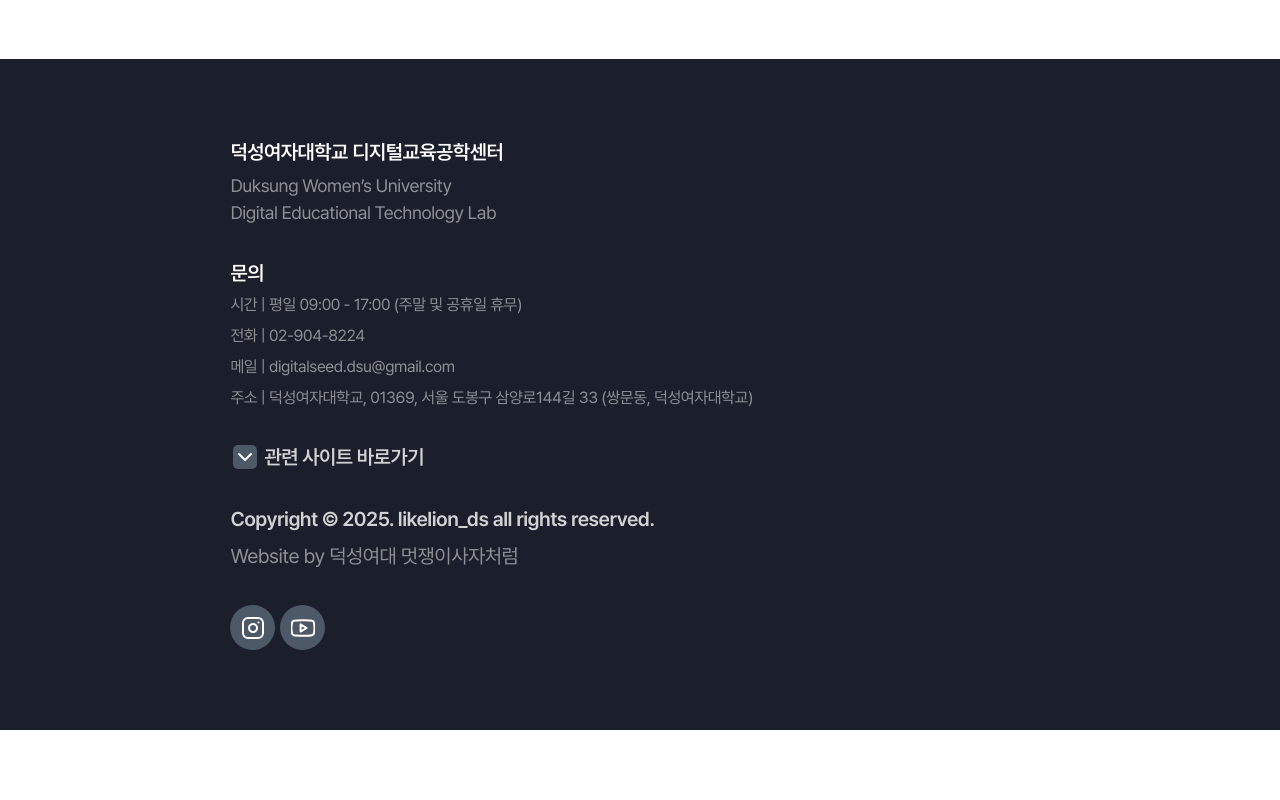
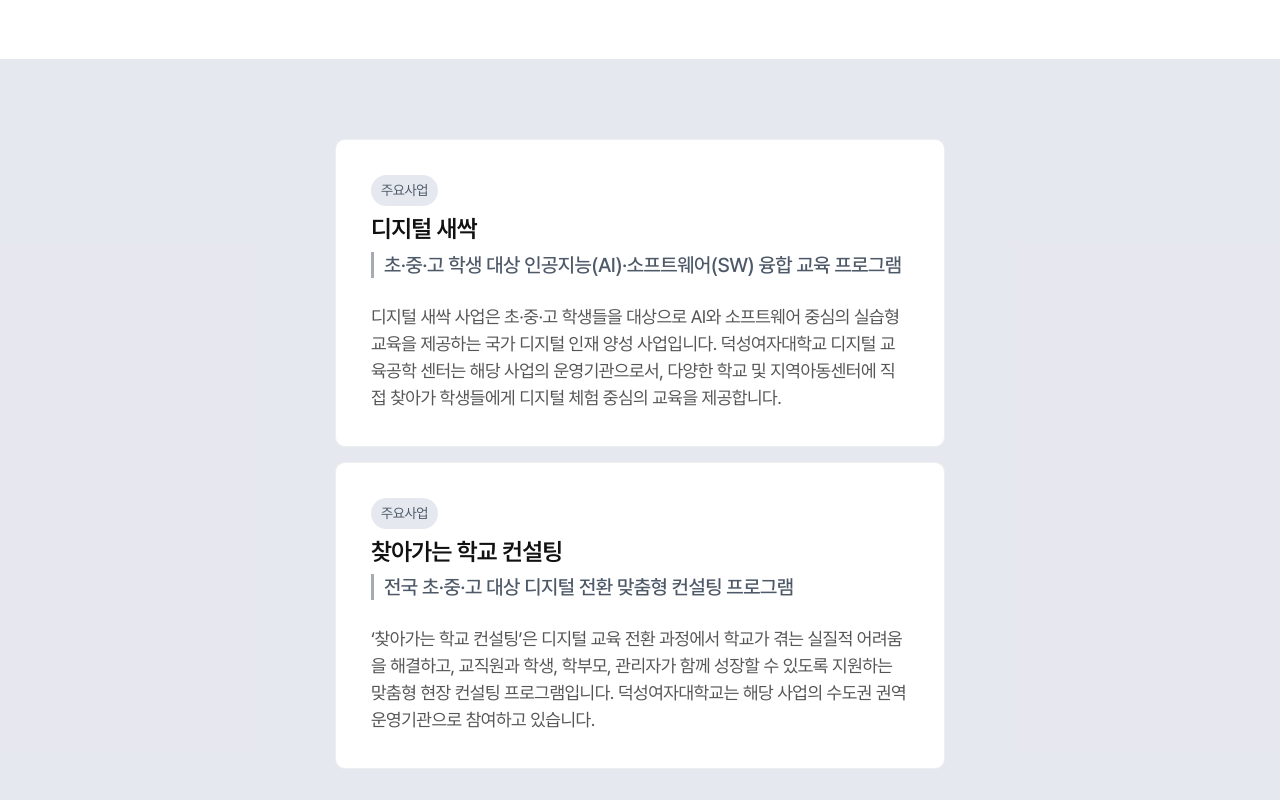
Before and after one commit to DS-DET-LAB/DS-DET-LAB, a React (Vite) app: page / in a window 1280 px wide. Shown: the part 1280-2080 px from the top of the page. Before the commit the page ends 2010 px from the top, so only its background shows below. Built offline with nearby package versions, Linux system fonts and the light colour scheme.

Commit message:
✨ Feat: BusinessCard, Chip 컴포넌트 구현 (#9)

```diff
--- a/src/routes/main/Main.jsx
+++ b/src/routes/main/Main.jsx
@@ -3,8 +3,10 @@
 import * as M from '@main/MainStyle';
 import Shortcut from '@main/components/shortcut/Shortcut';
 import SloganLogo from '@main/components/slogan-logo/SloganLogo';
+import BusinessCard from '@main/components/business-card/BusinessCard';
 import InformModal from '@main/components/inform-modal/InformModal';
 import { SHORTCUTS } from '@main/constants/shortcut/Shortcuts';
+import { MAIN_BUSINESS } from '@main/constants/business/MainBusiness';
 
 function Main() {
   const isMobile = useMediaQuery('(max-width: 767px)');
@@ -22,6 +24,18 @@
 
       <SloganLogo />
 
+      <M.BusinessSection isMobile={isMobile}>
+        {MAIN_BUSINESS.map((biz, idx) => (
+          <BusinessCard
+            key={idx}
+            category={biz.category}
+            title={biz.title}
+            subTitle={biz.subTitle}
+            content={biz.content}
+          />
+        ))}
+      </M.BusinessSection>
+
       {isModalOpen && <InformModal shortcut={isModalOpen} onClose={() => setIsModalOpen(false)} />}
     </>
   );
--- a/src/routes/main/MainStyle.js
+++ b/src/routes/main/MainStyle.js
@@ -12,4 +12,12 @@
   box-shadow: 0 4px 4px 0 ${palette.mainNavy.navy10};
 `;
 
-export const Main = styled.div``;
+export const BusinessSection = styled.div`
+  display: flex;
+  justify-content: center;
+  align-items: center;
+  padding: ${({ isMobile }) => (isMobile ? '30px 20px' : '80px 340px')};
+  gap: 15px;
+  flex-wrap: wrap;
+  background-color: ${palette.mainNavy.navy10};
+`;
--- /dev/null
+++ b/src/routes/main/components/business-card/BusinessCard.jsx
@@ -0,0 +1,51 @@
+import useMediaQuery from '@hooks/useMediaQuery';
+import * as B from '@main/components/business-card/businessCardStyle';
+import Chip from '@main/components/chip/Chip';
+
+/**
+ * BusinessCard 컴포넌트
+ *
+ * 메인 페이지에서 사용하는 주요 사업의 카드 형태 컴포넌트입니다.
+ * 카테고리(Chip), 제목, 부제목, 설명 내용을 표시합니다.
+ *
+ * @component
+ * @param {string} category - 사업 카테고리 (예: "주요사업")
+ * @param {string} title - 사업명 (예: "디지털 새싹")
+ * @param {string} subTitle - 부제목 / 간단 설명
+ * @param {string} content - 상세 설명
+ *
+ * @example
+ * <BusinessCard
+ *   category="주요사업"
+ *   title="디지털 새싹"
+ *   subTitle="초·중·고 학생 대상 AI·SW 융합 교육 프로그램"
+ *   content="디지털 새싹 사업은 초·중·고 학생들을 대상으로 AI와 SW 중심의 실습형 교육을 제공하는 국가 디지털 인재 양성 사업입니다."
+ * />
+ *
+ * @author 김서윤
+ */
+
+function BusinessCard({ category, title, subTitle, content }) {
+  const isMobile = useMediaQuery('(max-width: 767px)');
+  const isTablet = useMediaQuery('(min-width: 768px) and (max-width: 899px)');
+
+  let viewport = 'desktop';
+  if (isMobile) viewport = 'mobile';
+  else if (isTablet) viewport = 'tablet';
+
+  return (
+    <B.Container viewport={viewport}>
+      <B.TopContainer>
+        <Chip text={category} />
+        <B.Title viewport={viewport}>{title}</B.Title>
+        <B.SubContainer>
+          <B.VerticalLine viewport={viewport} />
+          <B.SubTitle viewport={viewport}>{subTitle}</B.SubTitle>
+        </B.SubContainer>
+      </B.TopContainer>
+      <B.Content viewport={viewport}>{content}</B.Content>
+    </B.Container>
+  );
+}
+
+export default BusinessCard;
--- /dev/null
+++ b/src/routes/main/components/business-card/businessCardStyle.js
@@ -0,0 +1,79 @@
+import styled from 'styled-components';
+import palette from '@styles/theme';
+
+export const Container = styled.div`
+  display: flex;
+  flex-direction: column;
+  align-self: stretch;
+  min-width: ${({ viewport }) => (viewport === 'mobile' ? '100%' : '610px')};
+  max-width: ${({ viewport }) => (viewport === 'mobile' ? '100%' : '610px')};
+  box-sizing: border-box;
+  padding: 35px;
+  gap: 25px;
+  border-radius: 10px;
+  border: 1px solid ${palette.hover.back2};
+  background-color: ${palette.background.white};
+  cursor: pointer;
+  transition: 300ms ease;
+
+  &:hover {
+    box-shadow: 0 0 15px 0 ${palette.mainNavy.navy10};
+  }
+
+  &:active {
+    background-color: ${palette.hover.back1};
+  }
+`;
+
+export const TopContainer = styled.div`
+  display: flex;
+  flex-direction: column;
+  gap: 7px;
+`;
+
+export const Title = styled.div`
+  width: 100%;
+  color: ${palette.text.primary};
+  /* s24 & s16 */
+  font-size: ${({ viewport }) => (viewport === 'mobile' ? '16px' : '24px')};
+  font-weight: 600;
+  line-height: 130%;
+  letter-spacing: ${({ viewport }) => (viewport === 'mobile' ? '-0.4px' : '-0.6px')};
+  transition: 300ms ease;
+
+  ${Container}:hover & {
+    color: ${palette.mainNavy.navy100};
+  }
+`;
+
+export const SubContainer = styled.div`
+  width: 100%;
+  display: flex;
+  align-items: center;
+  gap: 10px;
+`;
+
+export const VerticalLine = styled.div`
+  width: ${({ viewport }) => (viewport === 'mobile' ? '2px' : '3px')};
+  align-self: stretch;
+  background-color: ${palette.text.secondary50};
+`;
+
+export const SubTitle = styled.div`
+  color: ${palette.text.secondary};
+  /* m20 & m14 */
+  font-size: ${({ viewport }) => (viewport === 'mobile' ? '14px' : ' 20px')};
+  font-weight: 500;
+  line-height: 130%;
+  letter-spacing: ${({ viewport }) => (viewport === 'mobile' ? '-0.35px' : '-0.5px')};
+`;
+
+export const Content = styled.div`
+  width: 100%;
+  color: ${palette.text.body};
+  /* r18 & r14 */
+  font-size: ${({ viewport }) => (viewport === 'mobile' ? '14px' : ' 18px')};
+  font-weight: 400;
+  line-height: 150%;
+  letter-spacing: ${({ viewport }) => (viewport === 'mobile' ? '-0.35px' : '-0.45px')};
+`;
--- /dev/null
+++ b/src/routes/main/components/chip/Chip.jsx
@@ -0,0 +1,29 @@
+import useMediaQuery from '@hooks/useMediaQuery';
+import * as C from '@main/components/chip/chipStyle';
+
+/**
+ * Chip 컴포넌트
+ *
+ * 텍스트를 담아 보여주는 태그 컴포넌트입니다.
+ *
+ * @component
+ * @param {string} text - Chip 내부에 표시할 텍스트
+ *
+ * @example
+ * // 기본 사용 예시
+ * <Chip text="공지사항" />
+ *
+ * @author 김서윤
+ */
+
+function Chip({ text }) {
+  const isMobile = useMediaQuery('(max-width: 767px)');
+
+  return (
+    <C.Container isMobile={isMobile}>
+      <C.Text isMobile={isMobile}>{text}</C.Text>
+    </C.Container>
+  );
+}
+
+export default Chip;
--- /dev/null
+++ b/src/routes/main/components/chip/chipStyle.js
@@ -0,0 +1,18 @@
+import styled from 'styled-components';
+import palette from '@styles/theme';
+
+export const Container = styled.div`
+  width: fit-content;
+  padding: ${({ isMobile }) => (isMobile ? '3px 5px' : '5px 10px')};
+  border-radius: 30px;
+  background-color: ${palette.mainNavy.navy10};
+`;
+
+export const Text = styled.div`
+  color: ${palette.text.secondary};
+  /* r14 & r12 */
+  font-size: ${({ isMobile }) => (isMobile ? '12px' : '14px')};
+  font-weight: 400;
+  line-height: 150%;
+  letter-spacing: ${({ isMobile }) => (isMobile ? '-0.3px' : '-0.35px')};
+`;
--- /dev/null
+++ b/src/routes/main/constants/business/MainBusiness.js
@@ -0,0 +1,16 @@
+export const MAIN_BUSINESS = [
+  {
+    category: '주요사업',
+    title: '디지털 새싹',
+    subTitle: '초·중·고 학생 대상 인공지능(AI)·소프트웨어(SW) 융합 교육 프로그램',
+    content:
+      '디지털 새싹 사업은 초·중·고 학생들을 대상으로 AI와 소프트웨어 중심의 실습형 교육을 제공하는 국가 디지털 인재 양성 사업입니다. 덕성여자대학교 디지털 교육공학 센터는 해당 사업의 운영기관으로서, 다양한 학교 및 지역아동센터에 직접 찾아가 학생들에게 디지털 체험 중심의 교육을 제공합니다.',
+  },
+  {
+    category: '주요사업',
+    title: '찾아가는 학교 컨설팅',
+    subTitle: '전국 초·중·고 대상 디지털 전환 맞춤형 컨설팅 프로그램',
+    content:
+      '‘찾아가는 학교 컨설팅’은 디지털 교육 전환 과정에서 학교가 겪는 실질적 어려움을 해결하고, 교직원과 학생, 학부모, 관리자가 함께 성장할 수 있도록 지원하는 맞춤형 현장 컨설팅 프로그램입니다. 덕성여자대학교는 해당 사업의 수도권 권역 운영기관으로 참여하고 있습니다.',
+  },
+];
```
